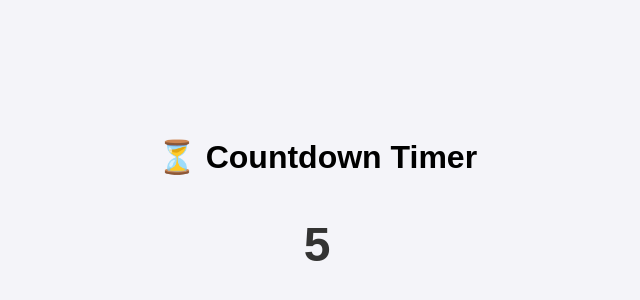
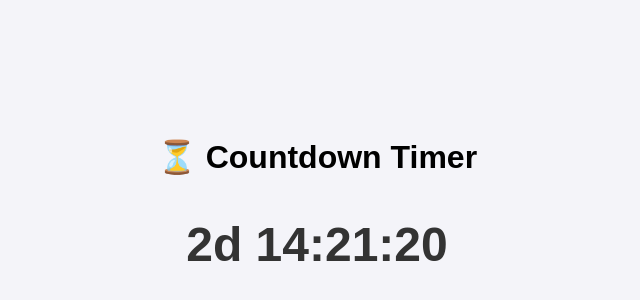
Before and after one commit to Seafirepriv/Timer-website, a plain HTML site: page index.html in a window 1280 px wide. Shown: the part 204-504 px from the top of the page, without its empty margins (323-963 px from the left). Drawn offline with nearby package versions, Linux system fonts and the light colour scheme.

Commit message:
Update countdown script

```diff
--- a/index.html
+++ b/index.html
@@ -26,46 +26,50 @@
   <div id="timer">0</div>
 
   <!-- Confetti library -->
-  <script src="https://cdn.jsdelivr.net/npm/canvas-confetti@1.9.2/dist/confetti.browser.min.js"></script>
-  <script>
-    let countdown;
-    const START_TIME = 10; // fixed time in seconds
+<script>
+  // Countdown target: Sep 4, 2025 10:00 AM ET.
+  // September is Daylight Saving Time in ET, so offset is -04:00.
+  const TARGET = new Date('2025-09-04T10:00:00-04:00');
 
-    function startTimer() {
-      let timeLeft = START_TIME;
-      document.getElementById("timer").textContent = timeLeft;
+  let ticking = null;
+  let confettiFired = false;
 
-      clearInterval(countdown); // reset if already running
-      countdown = setInterval(() => {
-        timeLeft--;
-        document.getElementById("timer").textContent = timeLeft;
+  function pad(n) { return n.toString().padStart(2, '0'); }
 
-        if (timeLeft <= 0) {
-          clearInterval(countdown);
-          document.getElementById("timer").textContent = "🎉 Time's up!";
-          launchConfetti();
-        }
-      }, 1000);
+  function fmt(ms) {
+    const totalSeconds = Math.max(0, Math.floor(ms / 1000));
+    const days = Math.floor(totalSeconds / 86400);
+    const hours = Math.floor((totalSeconds % 86400) / 3600);
+    const minutes = Math.floor((totalSeconds % 3600) / 60);
+    const seconds = totalSeconds % 60;
+    return days > 0
+      ? `${days}d ${pad(hours)}:${pad(minutes)}:${pad(seconds)}`
+      : `${pad(hours)}:${pad(minutes)}:${pad(seconds)}`;
+  }
+
+  function update() {
+    const now = new Date();
+    const remaining = TARGET - now;
+    const el = document.getElementById('timer');
+
+    if (remaining <= 0) {
+      clearInterval(ticking);
+      el.textContent = "🎉 Time's up!";
+      if (!confettiFired) {
+        confettiFired = true;
+        // quick two-sided burst
+        confetti({ particleCount: 80, angle: 60,  spread: 55, origin: { x: 0 } });
+        confetti({ particleCount: 80, angle: 120, spread: 55, origin: { x: 1 } });
+      }
+      return;
     }
 
-    function launchConfetti() {
-      // Two-sided poof
-      confetti({
-        particleCount: 80,
-        angle: 60,
-        spread: 55,
-        origin: { x: 0 }
-      });
-      confetti({
-        particleCount: 80,
-        angle: 120,
-        spread: 55,
-        origin: { x: 1 }
-      });
-    }
+    el.textContent = fmt(remaining);
+  }
 
-    // Start timer automatically when the page loads
-    window.onload = startTimer;
-  </script>
-</body>
-</html>
+  window.onload = () => {
+    update();
+    clearInterval(ticking);
+    ticking = setInterval(update, 1000);
+  };
+</script>
```
